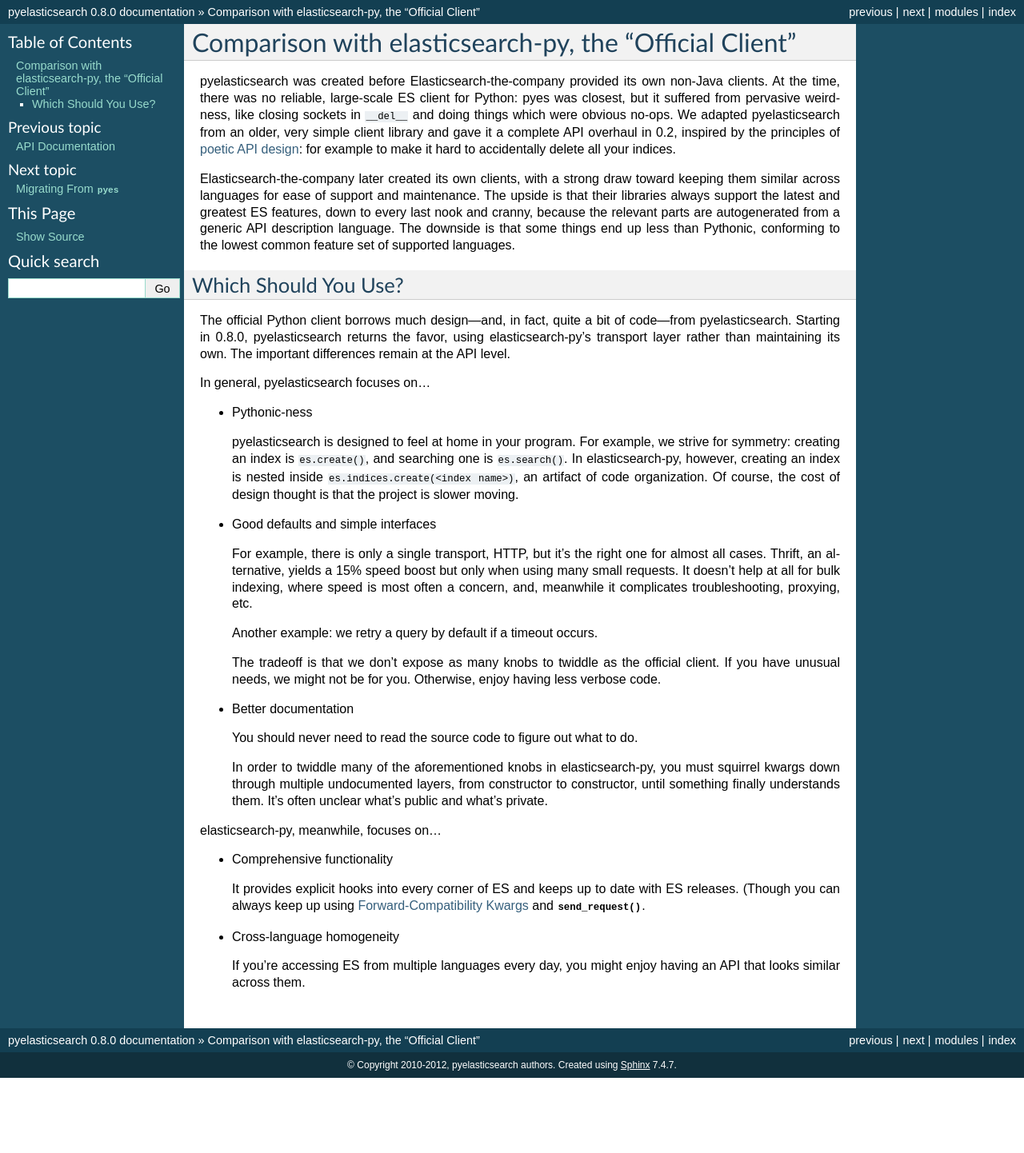
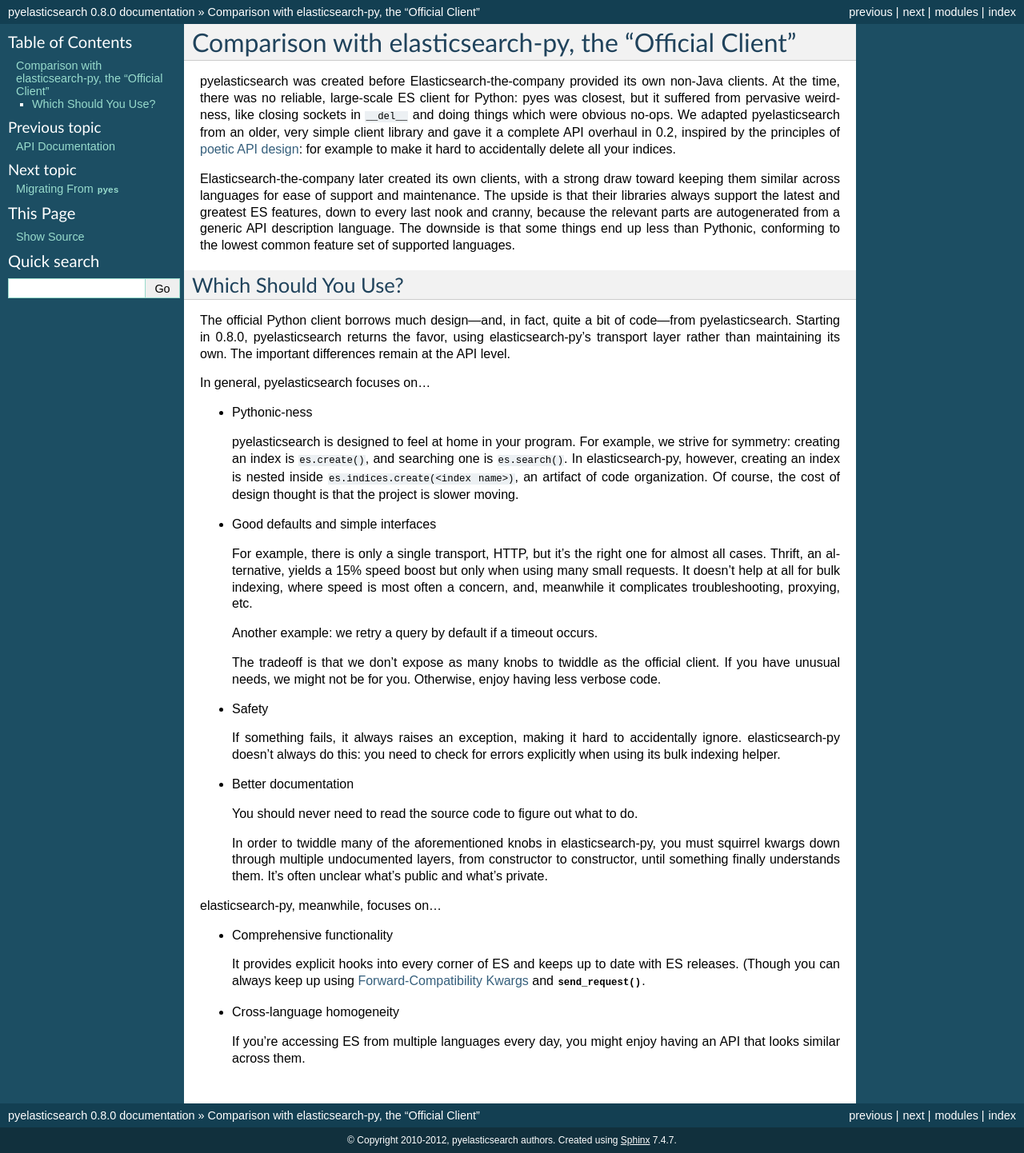
Before and after one commit to pyelasticsearch/pyelasticsearch, a Sphinx documentation site: the page built from docs/source/elasticsearch-py.rst, in a window 1280 px wide. Shown: the whole page at 80% size. Built offline with Sphinx 7.4.7, drawn with Linux system fonts in a browser that asks for light colours; before the commit the page ends 1348 px from its top, so only the background shows below that.

Commit message:
Add the bulk-indexing silent failure thing that drives me crazy about elasticsearch-py.

```diff
--- a/docs/source/elasticsearch-py.rst
+++ b/docs/source/elasticsearch-py.rst
@@ -53,6 +53,12 @@
   official client. If you have unusual needs, we might not be for you.
   Otherwise, enjoy having less verbose code.
 
+* Safety
+
+  If something fails, it always raises an exception, making it hard to
+  accidentally ignore. elasticsearch-py doesn't always do this: you need to
+  check for errors explicitly when using its bulk indexing helper.
+
 * Better documentation
 
   You should never need to read the source code to figure out what to do.
```
